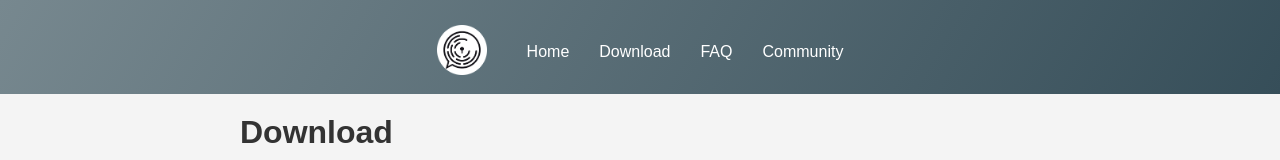
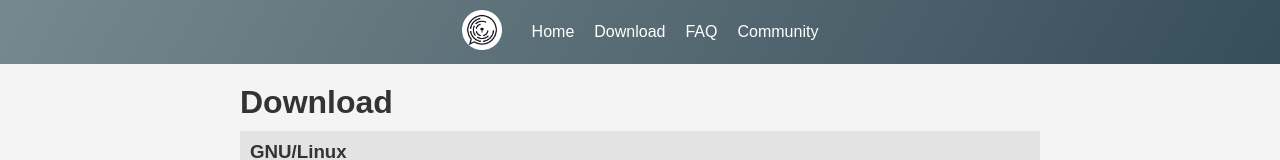
Before and after one commit to sourav673/privitty-download, a plain HTML site: page index.html in a window 1280 px wide. Shown: the top 160 px of the page. Drawn offline with Linux system fonts and the light colour scheme.

Commit message:
fix styling

```diff
--- a/index.html
+++ b/index.html
@@ -36,10 +36,12 @@
             display: flex;
             justify-content: center;
             align-items: center;
+            margin: 0 auto;
+            /* padding: 15px; */
         }
         nav .navbar a {
             color: white;
-            padding: 15px;
+            margin: 10px;
             text-decoration: none;
             text-align: center;
             display: inline-block;
@@ -104,7 +106,7 @@
             padding: 10px 0;
         }
         .logo{
-            width: 50px;
+            width: 40px;
             height: auto;
             margin-right: 10px;
         }
```
